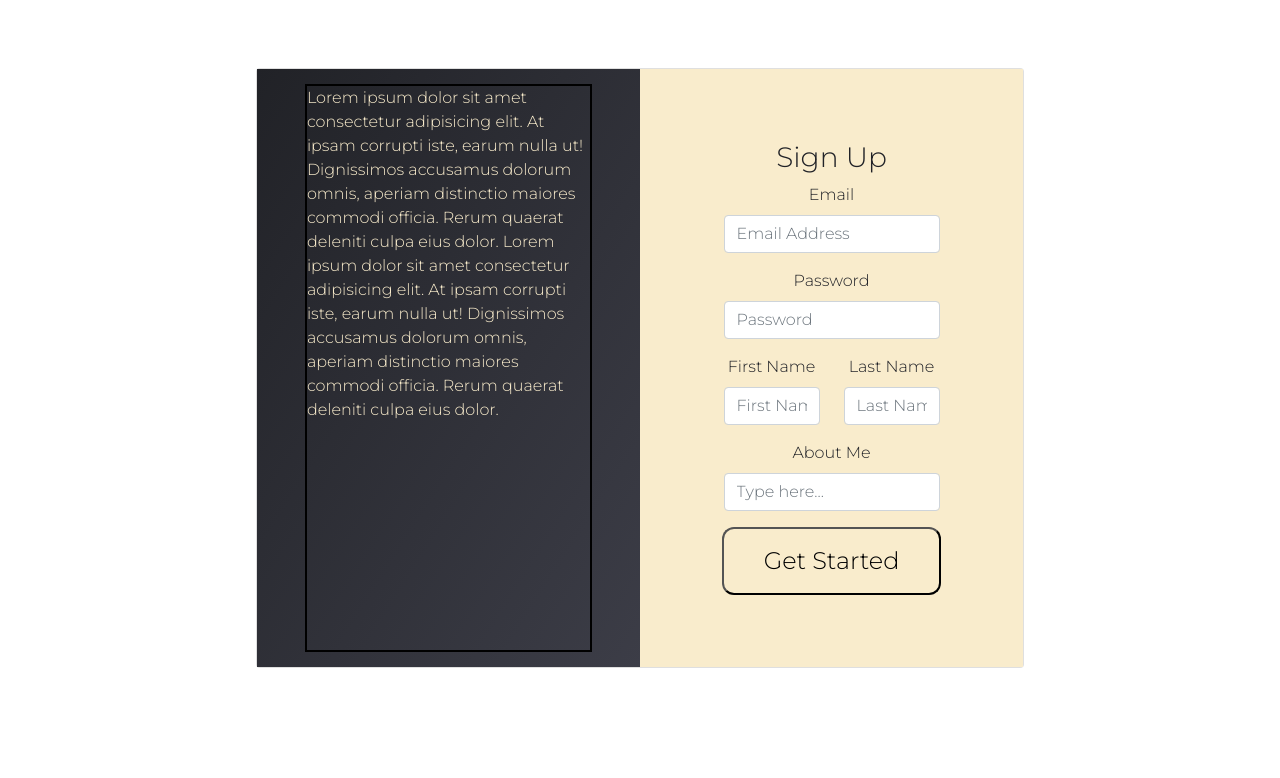
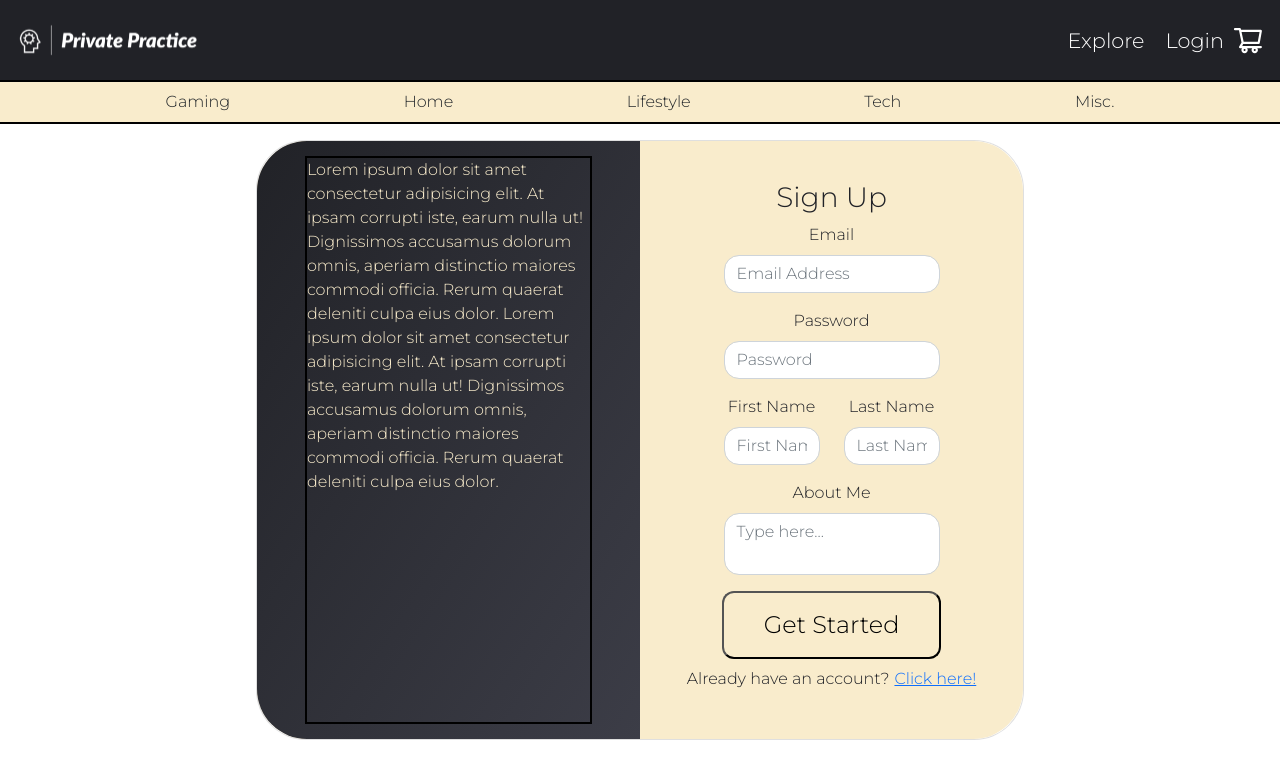
Before and after one commit to Guzzemetti/private-practice, a React (Create React App) app in the folder client/: page /signup in a window 1280 px wide. Shown: the top 778 px of the page. Built offline with nearby package versions, Linux system fonts and the light colour scheme.

Commit message:
Finished styling for the sign-up page, added link to login page at the bottom

```diff
--- a/client/src/components/signup/index.js
+++ b/client/src/components/signup/index.js
@@ -1,6 +1,7 @@
 import React from "react";
 import 'bootstrap/dist/css/bootstrap.min.css';
 import '../signup/signup.css';
+import Navbar from '../Nav/index.js';
 
 import { Card, CardBody, CardTitle, Label, Input, Row, Col, FormGroup, Form } from 'reactstrap';
 
@@ -9,6 +10,8 @@ import { Card, CardBody, CardTitle, Label, Input, Row, Col, FormGroup, Form } fr
 const Signup = () => {
 
     return (
+        <>
+        <Navbar />
         <section className="holds-everything-form">
           <Card className="card-margin-top">
             <CardBody className="cardBody">
@@ -94,7 +97,7 @@ const Signup = () => {
                               id="aboutMe"
                               name="aboutMe"
                               placeholder="Type here..."
-                              type="aboutMe"
+                              type="textarea"
                             />
                           </FormGroup>
                         </Col>
@@ -102,11 +105,15 @@ const Signup = () => {
                     </Row>
                   </Form>
                   <button className="card-button">Get Started</button>
+                    <div className="loginLink"><p>Already have an account?</p>
+                    <a href={'login'}>Click here!</a>
+                    </div>
                 </div>
               </div>
             </CardBody>
           </Card>
         </section>
+        </>
       )
 }
 
--- a/client/src/components/signup/signup.css
+++ b/client/src/components/signup/signup.css
@@ -1,14 +1,8 @@
-body{
-  display: flex;
-  justify-content: center;
-  align-items: center;
-  height: 90vh;
-}
-
 .card-margin-top {
   margin-top: 1rem;
   /* sets the width of the entire form */
   width: 60%;
+  border-radius: 50px;
 }
 
 .holds-everything-form {
@@ -22,6 +16,7 @@ body{
   height: 35rem;
   padding: 0;
   background-color: #f9eccc;
+  border-radius: 50px;
 }
 
 /* Button Stlying */
@@ -64,6 +59,7 @@ and the logo image on the left side of the form */
   background-image: linear-gradient(to bottom right, #212227, #3c3d47);
   color: #f9eccc;
   width: 60%;
+  border-radius: 50px 0px 0px 50px;
 }
 
 /* Sets the dimensions for the logo Div */
@@ -82,8 +78,8 @@ includes the input fields and the Get Started button */
   justify-content: space-around;
   color: #212227;
   width: 40%;
-  padding-top: 4.5rem;
-  padding-bottom: 4.5rem;
+  padding-top: 2.5rem;
+  padding-bottom: 1.5rem;
 }
 
 /* Styles the labels for each input and centers them */
@@ -92,16 +88,45 @@ includes the input fields and the Get Started button */
   justify-content: center;
 }
 
+/* Ensures the p-tag and a-tag are in-line */
+.loginLink{
+  display: flex;
+  margin: .5rem;
+}
+
+/* Shifts the "click here" link to the right */
+a{
+  margin-left: 5px;
+}
+
 /* --------------------------------------------------------- */
 /* --------------------------------------------------------- */
 
 /* Sets a max-width to the input fields*/
 #exampleEmail {
   width: 100%;
+  border-radius: 15px;
 }
 
 #examplePassword {
   width: 100%;
+  border-radius: 15px;
+}
+
+#firstName{
+  width: 100%;
+  border-radius: 15px;
+}
+
+#lastName{
+  width: 100%;
+  border-radius: 15px;
+}
+
+#aboutMe{
+  width: 100%;
+  border-radius: 15px;
+  resize: none;
 }
 
 /* --------------------------------------------------------- */
```
